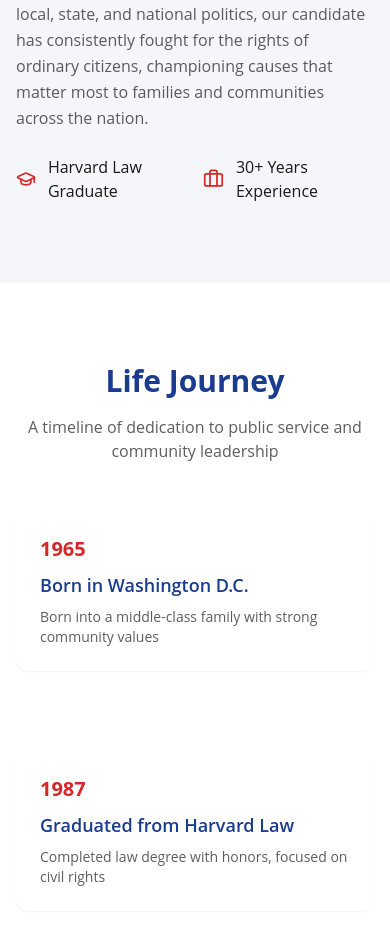
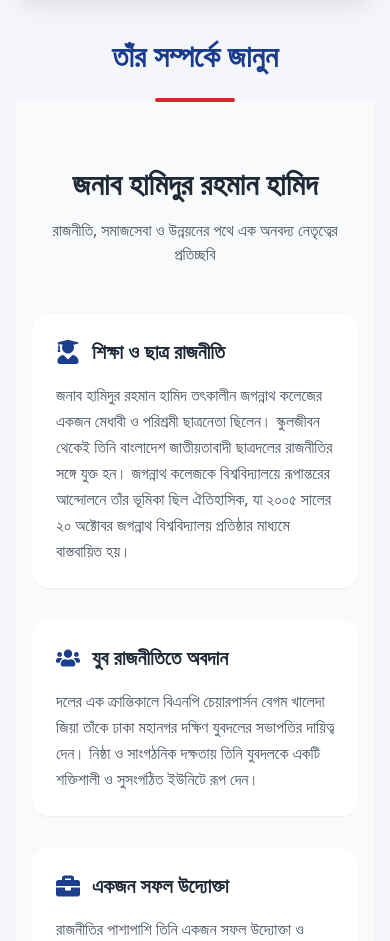
Before and after one commit to Mahii-11/political001, a React (Vite) app: page /biography in a window 390 px wide. Shown: the part 1056-1997 px from the top of the page. Built offline with nearby package versions, Linux system fonts and the light colour scheme.

Commit message:
initial comment

```diff
--- /dev/null
+++ b/src/components/BiographySection.jsx
@@ -0,0 +1,85 @@
+import {
+  FaUserGraduate,
+  FaUsers,
+  FaBriefcase,
+  FaHandsHelping,
+  FaLandmark,
+  FaBullhorn,
+} from "react-icons/fa";
+
+const sections = [
+  {
+    icon: <FaUserGraduate />,
+    title: "শিক্ষা ও ছাত্র রাজনীতি",
+    content:
+      "জনাব হামিদুর রহমান হামিদ তৎকালীন জগন্নাথ কলেজের একজন মেধাবী ও পরিশ্রমী ছাত্রনেতা ছিলেন। স্কুলজীবন থেকেই তিনি বাংলাদেশ জাতীয়তাবাদী ছাত্রদলের রাজনীতির সঙ্গে যুক্ত হন। জগন্নাথ কলেজকে বিশ্ববিদ্যালয়ে রূপান্তরের আন্দোলনে তাঁর ভূমিকা ছিল ঐতিহাসিক, যা ২০০৫ সালের ২০ অক্টোবর জগন্নাথ বিশ্ববিদ্যালয় প্রতিষ্ঠার মাধ্যমে বাস্তবায়িত হয়।",
+  },
+  {
+    icon: <FaUsers />,
+    title: "যুব রাজনীতিতে অবদান",
+    content:
+      "দলের এক ক্রান্তিকালে বিএনপি চেয়ারপার্সন বেগম খালেদা জিয়া তাঁকে ঢাকা মহানগর দক্ষিণ যুবদলের সভাপতির দায়িত্ব দেন। নিষ্ঠা ও সাংগঠনিক দক্ষতায় তিনি যুবদলকে একটি শক্তিশালী ও সুসংগঠিত ইউনিটে রূপ দেন।",
+  },
+  {
+    icon: <FaBriefcase />,
+    title: "একজন সফল উদ্যোক্তা",
+    content:
+      "রাজনীতির পাশাপাশি তিনি একজন সফল উদ্যোক্তা ও ব্যবসায়ী। সততা ও পরিশ্রমের মাধ্যমে তিনি ব্যবসায়িক অঙ্গনে সুনাম অর্জন করেন এবং তাঁর প্রতিষ্ঠিত প্রতিষ্ঠানসমূহের মাধ্যমে শত শত যুবকের কর্মসংস্থান সৃষ্টি হয়েছে।",
+  },
+  {
+    icon: <FaHandsHelping />,
+    title: "সমাজসেবায় নিবেদিত প্রাণ",
+    content:
+      "তিনি ‘মানবতার ফেরিওয়ালা’ হিসেবে পরিচিত। দুর্যোগে সাধারণ মানুষের পাশে দাঁড়ানো, শিক্ষা ও ধর্মীয় প্রতিষ্ঠান প্রতিষ্ঠা এবং অসাম্প্রদায়িক মূল্যবোধ লালন—সব ক্ষেত্রেই তাঁর অবদান প্রশংসনীয়।",
+  },
+  {
+    icon: <FaLandmark />,
+    title: "বর্তমান রাজনৈতিক অবস্থান",
+    content:
+      "বর্তমানে তিনি বাংলাদেশ জাতীয়তাবাদী দল (বিএনপি)-এর জাতীয় নির্বাহী কমিটির সদস্য। দলের ভারপ্রাপ্ত চেয়ারম্যান জনাব তারেক রহমানের নির্দেশনায় তিনি দলকে আরও গতিশীল করতে কাজ করে যাচ্ছেন।",
+  },
+  {
+    icon: <FaBullhorn />,
+    title: "তরুণ ও ব্যবসায়ীদের প্রতি বার্তা",
+    content:
+      "তিনি বিশ্বাস করেন—“ব্যবসায়ীরা বাঁচলে বাঁচবে দেশ।” তরুণদের উদ্যোক্তা হয়ে কর্মসংস্থান সৃষ্টির আহ্বান জানান এবং ব্যবসায়ীদের সৎ পথে ব্যবসা পরিচালনার পরামর্শ দেন।",
+  },
+];
+
+const BiographySection = () => {
+  return (
+    <section className="bg-gray-50 py-16">
+      <div className="max-w-6xl mx-auto px-4">
+        {/* Header */}
+        <div className="text-center mb-12">
+          <h2 className="text-3xl md:text-4xl font-bold text-gray-800">
+            জনাব হামিদুর রহমান হামিদ
+          </h2>
+          <p className="mt-4 text-gray-600 max-w-3xl mx-auto">
+            রাজনীতি, সমাজসেবা ও উন্নয়নের পথে এক অনবদ্য নেতৃত্বের প্রতিচ্ছবি
+          </p>
+        </div>
+
+        {/* Content */}
+        <div className="grid grid-cols-1 md:grid-cols-2 gap-8">
+          {sections.map((item, index) => (
+            <div
+              key={index}
+              className="bg-white rounded-2xl shadow-sm p-6 hover:shadow-md transition"
+            >
+              <div className="flex items-center mb-4">
+                <div className="text-primary text-2xl mr-3">{item.icon}</div>
+                <h3 className="text-xl font-semibold text-gray-800">
+                  {item.title}
+                </h3>
+              </div>
+              <p className="text-gray-600 leading-relaxed">{item.content}</p>
+            </div>
+          ))}
+        </div>
+      </div>
+    </section>
+  );
+};
+
+export default BiographySection;
--- a/src/pages/Biography.jsx
+++ b/src/pages/Biography.jsx
@@ -2,70 +2,68 @@
 import { motion } from "framer-motion";
 import { Navbar } from "../components/layout/Navbar";
 import { Footer } from "../components/layout/Footer";
-import {
-  Award,
-  BookOpen,
-  Briefcase,
-  GraduationCap,
-  Heart,
-  Users,
-} from "lucide-react";
+import { Award, BookOpen, Heart, Users } from "lucide-react";
 import { Card, CardContent } from "../components/ui/card";
+import BiographySection from "../components/BiographySection";
 
 const timeline = [
   {
-    year: "1965",
-    title: "Born in Washington D.C.",
-    description: "Born into a middle-class family with strong community values",
+    year: "১৯৬৫",
+    title: "জন্ম ও শৈশব",
+    description:
+      "সমাজমনস্ক ও মূল্যবোধসম্পন্ন একটি মধ্যবিত্ত পরিবারে জন্মগ্রহণ করেন",
   },
   {
-    year: "1987",
-    title: "Graduated from Harvard Law",
-    description: "Completed law degree with honors, focused on civil rights",
+    year: "১৯৮৭",
+    title: "আইনশাস্ত্রে স্নাতক ডিগ্রি অর্জন",
+    description:
+      "সম্মানের সাথে আইনশাস্ত্রে স্নাতক সম্পন্ন করেন এবং নাগরিক অধিকার বিষয়ে বিশেষ মনোযোগ দেন",
   },
   {
-    year: "1990",
-    title: "Started Community Work",
+    year: "১৯৯০",
+    title: "সামাজিক কর্মকাণ্ডের সূচনা",
     description:
-      "Began working with local communities on social welfare programs",
+      "স্থানীয় জনগণের কল্যাণে বিভিন্ন সামাজিক উন্নয়নমূলক কার্যক্রমে যুক্ত হন",
   },
   {
-    year: "2000",
-    title: "Elected to City Council",
-    description: "First step into public office serving the people",
+    year: "২০০০",
+    title: "জনপ্রতিনিধিত্বের সূচনা",
+    description: "জনগণের সেবায় প্রথমবারের মতো জনপ্রতিনিধি হিসেবে নির্বাচিত হন",
   },
   {
-    year: "2010",
-    title: "State Senator",
-    description: "Elected to represent citizens at the state level",
+    year: "২০১০",
+    title: "রাষ্ট্রীয় পর্যায়ের নেতৃত্ব",
+    description:
+      "রাষ্ট্রীয় পর্যায়ে নাগরিকদের প্রতিনিধিত্ব করার দায়িত্ব লাভ করেন",
   },
   {
-    year: "2020",
-    title: "Presidential Campaign",
-    description: "Announced candidacy to lead the nation forward",
+    year: "২০২০",
+    title: "জাতীয় নেতৃত্বের প্রত্যয়",
+    description:
+      "দেশকে সামনের দিকে এগিয়ে নেওয়ার লক্ষ্যে জাতীয় পর্যায়ের নেতৃত্বে এগিয়ে আসেন",
   },
 ];
 
 const achievements = [
   {
     icon: Award,
-    title: "Leadership Award",
-    description: "National Excellence in Public Service 2018",
+    title: "নেতৃত্বে সম্মাননা",
+    description: "জনসেবায় অসামান্য অবদানের জন্য জাতীয় স্বীকৃতি (২০১৮)",
   },
   {
     icon: Users,
-    title: "Community Hero",
-    description: "Recognition for social welfare initiatives",
+    title: "সমাজসেবায় অনন্য অবদান",
+    description: "সামাজিক কল্যাণমূলক উদ্যোগে বিশেষ স্বীকৃতি লাভ",
   },
   {
     icon: BookOpen,
-    title: "Published Author",
-    description: "Best-selling book on governance reform",
+    title: "প্রকাশিত লেখক",
+    description: "রাষ্ট্র পরিচালনা ও সংস্কার বিষয়ে জনপ্রিয় গ্রন্থের প্রণেতা",
   },
   {
     icon: Heart,
-    title: "Humanitarian",
-    description: "Founded 3 charitable organizations",
+    title: "মানবতার সেবক",
+    description: "তিনটি দাতব্য প্রতিষ্ঠানের প্রতিষ্ঠাতা ও সমর্থক",
   },
 ];
 
@@ -78,26 +76,24 @@ export default function Biography() {
           <div
             className="absolute inset-0 bg-cover bg-center bg-no-repeat"
             style={{
-              backgroundImage: `linear-gradient(rgba(26, 60, 142, 0.9), rgba(26, 60, 142, 0.9)), url('https://images.unsplash.com/photo-1529107386315-e1a2ed48a620?w=1920&q=80')`,
+              backgroundImage: `linear-gradient(to right, rgba(18, 42, 110, 0.95) 0%, rgba(18, 42, 110, 0.85) 45%, rgba(18, 42, 110, 0.25) 100%), url('/images/bgimage.png')`,
             }}
           />
           <div className="relative z-10 max-w-7xl mx-auto px-4 md:px-8 text-center">
             <motion.h1
               initial={{ opacity: 0, y: 20 }}
               animate={{ opacity: 1, y: 0 }}
-              className="text-4xl md:text-5xl font-bold text-white mb-4"
+              className="text-2xl md:text-3xl font-bold text-white mb-4"
               data-testid="text-biography-title"
             >
-              Biography
+              জনাব হামিদুর রহমান হামিদ – জীবনবৃত্তান্ত
             </motion.h1>
             <motion.p
               initial={{ opacity: 0, y: 20 }}
               animate={{ opacity: 1, y: 0 }}
               transition={{ delay: 0.1 }}
               className="text-white/80 text-lg"
-            >
-              Home / Biography
-            </motion.p>
+            ></motion.p>
           </div>
         </section>
 
@@ -111,7 +107,7 @@ export default function Biography() {
                 transition={{ duration: 0.5 }}
               >
                 <img
-                  src="https://images.unsplash.com/photo-1507003211169-0a1dd7228f2d?w=600&h=700&fit=crop"
+                  src="images/hamid1.jpg"
                   alt="Candidate Portrait"
                   className="rounded-lg shadow-xl w-full max-w-md mx-auto"
                   data-testid="img-candidate-portrait"
@@ -124,35 +120,16 @@ export default function Biography() {
                 viewport={{ once: true }}
                 transition={{ duration: 0.5 }}
               >
-                <h2 className="text-3xl md:text-4xl font-bold text-political-blue mb-6">
-                  About Our Leader
-                </h2>
-                <p className="text-political-dark/70 mb-6 leading-relaxed">
-                  A dedicated public servant with over 30 years of experience in
-                  community development and governance. Born and raised with
-                  strong values of integrity, service, and commitment to the
-                  people.
-                </p>
-                <p className="text-political-dark/70 mb-6 leading-relaxed">
-                  Throughout a distinguished career spanning local, state, and
-                  national politics, our candidate has consistently fought for
-                  the rights of ordinary citizens, championing causes that
-                  matter most to families and communities across the nation.
-                </p>
-                <div className="grid grid-cols-2 gap-4">
-                  <div className="flex items-center gap-3">
-                    <GraduationCap className="w-6 h-6 text-political-red" />
-                    <span className="text-political-dark font-medium">
-                      Harvard Law Graduate
-                    </span>
-                  </div>
-                  <div className="flex items-center gap-3">
-                    <Briefcase className="w-6 h-6 text-political-red" />
-                    <span className="text-political-dark font-medium">
-                      30+ Years Experience
-                    </span>
+                <div className="items-center text-center">
+                  <h2 className="text-3xl md:text-4xl font-bold text-political-blue mb-6">
+                    তাঁর সম্পর্কে জানুন
+                  </h2>
+                  <div className="flex justify-center mt-4">
+                    <span className="w-20 h-1 bg-political-red rounded-full"></span>
                   </div>
                 </div>
+
+                <BiographySection />
               </motion.div>
             </div>
           </div>
@@ -167,11 +144,10 @@ export default function Biography() {
               className="text-center mb-12"
             >
               <h2 className="text-3xl md:text-4xl font-bold text-political-blue mb-4">
-                Life Journey
+                জীবনের যাত্রা
               </h2>
               <p className="text-political-dark/70 max-w-2xl mx-auto">
-                A timeline of dedication to public service and community
-                leadership
+                জনসেবা ও সম্প্রদায় নেতৃত্বে নিবেদিত এক জীবনকাল
               </p>
             </motion.div>
 
@@ -229,7 +205,7 @@ export default function Biography() {
               className="text-center mb-12"
             >
               <h2 className="text-3xl md:text-4xl font-bold text-political-blue mb-4">
-                Awards & Recognition
+                অর্জন ও সম্মাননা
               </h2>
             </motion.div>
 
--- a/src/pages/ComingSoon.jsx
+++ b/src/pages/ComingSoon.jsx
@@ -90,7 +90,7 @@ export default function ComingSoon() {
               className="text-4xl md:text-5xl lg:text-6xl font-bold text-white mb-6"
               data-testid="text-coming-soon-title"
             >
-              Coming Soon
+              শীঘ্রই আসছে
             </motion.h1>
 
             <motion.p
@@ -99,8 +99,8 @@ export default function ComingSoon() {
               transition={{ duration: 0.5, delay: 0.2 }}
               className="text-white/80 text-lg md:text-xl mb-12 max-w-xl mx-auto"
             >
-              We're working hard to bring you something amazing. Stay tuned for
-              exciting updates!
+              আমরা আপনাদের জন্য বিশেষ কিছু নিয়ে আসতে নিরলসভাবে কাজ করছি। দারুণ
+              সব আপডেটের জন্য আমাদের সাথেই থাকুন!
             </motion.p>
 
             <motion.div
--- a/src/pages/Volunteer.jsx
+++ b/src/pages/Volunteer.jsx
@@ -48,35 +48,39 @@ const volunteerSchema = z.object({
 const benefits = [
   {
     icon: Heart,
-    title: "Make a Difference",
-    description: "Be part of real change in your community and nation",
+    title: "পরিবর্তনের অংশ হোন",
+    description:
+      "আপনার ছোট একটি উদ্যোগও সমাজে বড় পরিবর্তন আনতে পারে। নিজের কমিউনিটি ও দেশের কল্যাণে বাস্তব ও ইতিবাচক পরিবর্তনের অংশ হয়ে উঠুন।",
   },
   {
     icon: Users,
-    title: "Join a Community",
-    description: "Connect with like-minded individuals who share your values",
+    title: "একটি শক্তিশালী কমিউনিটিতে যুক্ত হন",
+    description:
+      "আপনার মতো একই আদর্শ ও মূল্যবোধে বিশ্বাসী মানুষের সঙ্গে পরিচিত হন। একসাথে কাজ করুন, শিখুন এবং একটি ঐক্যবদ্ধ কমিউনিটি গড়ে তুলুন।",
   },
   {
     icon: Calendar,
-    title: "Flexible Schedule",
-    description: "Volunteer at times that work best for your lifestyle",
+    title: "নমনীয় সময়সূচি",
+    description:
+      "আপনার পড়াশোনা, চাকরি বা ব্যক্তিগত জীবনের সঙ্গে সামঞ্জস্য রেখে স্বেচ্ছাসেবী কার্যক্রমে অংশ নেওয়ার সুযোগ উপভোগ করুন।",
   },
   {
     icon: Award,
-    title: "Gain Experience",
-    description: "Develop leadership and organizational skills",
+    title: "মূল্যবান অভিজ্ঞতা অর্জন করুন",
+    description:
+      "নেতৃত্ব, সংগঠন এবং দলগত কাজের বাস্তব অভিজ্ঞতা অর্জন করুন, যা আপনার ব্যক্তিগত ও পেশাগত জীবনে দীর্ঘমেয়াদে উপকারে আসবে।",
   },
 ];
 
 const roles = [
-  "Door-to-Door Canvassing",
-  "Phone Banking",
-  "Event Organization",
-  "Social Media",
-  "Administrative Support",
-  "Graphic Design",
-  "Content Writing",
-  "Translation Services",
+  "ঘরে ঘরে প্রচারণা (ডোর-টু-ডোর ক্যাম্পেইন)",
+  "ফোন কলের মাধ্যমে জনসংযোগ",
+  "ইভেন্ট ও কর্মসূচি ব্যবস্থাপনা",
+  "সোশ্যাল মিডিয়া পরিচালনা",
+  "প্রশাসনিক সহায়তা",
+  "গ্রাফিক ডিজাইন",
+  "কনটেন্ট লেখা",
+  "অনুবাদ সেবা",
 ];
 
 export default function Volunteer() {
@@ -124,7 +128,7 @@ export default function Volunteer() {
           <div
             className="absolute inset-0 bg-cover bg-center bg-no-repeat"
             style={{
-              backgroundImage: `linear-gradient(rgba(26, 60, 142, 0.9), rgba(26, 60, 142, 0.9)), url('https://images.unsplash.com/photo-1559523182-a284c3fb7cff?w=1920&q=80')`,
+              backgroundImage: `linear-gradient(to right, rgba(18, 42, 110, 0.95) 0%, rgba(18, 42, 110, 0.85) 45%, rgba(18, 42, 110, 0.25) 100%), url('/images/bgimage.png')`,
             }}
           />
           <div className="relative z-10 max-w-7xl mx-auto px-4 md:px-8 text-center">
@@ -134,7 +138,8 @@ export default function Volunteer() {
               className="text-4xl md:text-5xl font-bold text-white mb-4"
               data-testid="text-volunteer-title"
             >
-              Become a Volunteer
+              উন্নত আগামী বিনির্মাণে, হামিদুর রহমান হামিদের নেতৃত্বে ঐক্যবদ্ধ
+              হোন!
             </motion.h1>
             <motion.p
               initial={{ opacity: 0, y: 20 }}
@@ -142,7 +147,7 @@ export default function Volunteer() {
               transition={{ delay: 0.1 }}
               className="text-white/80 text-lg"
             >
-              Home / Volunteer
+              স্বেচ্ছাসেবক হোন
             </motion.p>
           </div>
         </section>
@@ -156,11 +161,11 @@ export default function Volunteer() {
               className="text-center mb-12"
             >
               <h2 className="text-3xl md:text-4xl font-bold text-political-blue mb-4">
-                Why Volunteer With Us?
+                আমাদের সঙ্গে স্বেচ্ছাসেবক হবেন কেন?
               </h2>
               <p className="text-political-dark/70 max-w-2xl mx-auto">
-                Join thousands of dedicated volunteers who are making a
-                difference in their communities.
+                হাজারো নিবেদিত স্বেচ্ছাসেবকের সঙ্গে যুক্ত হন, যারা নিজ নিজ
+                কমিউনিটিতে বাস্তব পরিবর্তন এনে দিচ্ছেন।
               </p>
             </motion.div>
 
@@ -202,17 +207,17 @@ export default function Volunteer() {
                 transition={{ duration: 0.5 }}
               >
                 <h2 className="text-3xl font-bold text-political-blue mb-6">
-                  Join Our Team
+                  আমাদের দলে যোগ দিন
                 </h2>
                 <p className="text-political-dark/70 mb-8">
-                  Fill out the form to register as a volunteer. We welcome
-                  people from all backgrounds and skill levels. Together, we can
-                  make a difference.
+                  স্বেচ্ছাসেবক হিসেবে নিবন্ধনের জন্য নিচের ফর্মটি পূরণ করুন।
+                  আমরা সব ধরনের পটভূমি ও দক্ষতার মানুষকে স্বাগত জানাই। একসাথে
+                  কাজ করে আমরা সমাজে বাস্তব পরিবর্তন আনতে পারি।
                 </p>
 
                 <div className="space-y-4">
                   <h3 className="font-semibold text-political-dark">
-                    Available Roles:
+                    উপলব্ধ দায়িত্বসমূহ:
                   </h3>
                   <div className="grid grid-cols-1 sm:grid-cols-2 gap-3">
                     {roles.map((role) => (
@@ -237,7 +242,7 @@ export default function Volunteer() {
                 <Card className="bg-political-light border-0 shadow-lg">
                   <CardContent className="p-8">
                     <h3 className="text-2xl font-bold text-political-blue mb-6">
-                      Volunteer Registration
+                      স্বেচ্ছাসেবক নিবন্ধন
                     </h3>
                     <Form {...form}>
                       <form
@@ -250,10 +255,10 @@ export default function Volunteer() {
                             name="name"
                             render={({ field }) => (
                               <FormItem>
-                                <FormLabel>Full Name</FormLabel>
+                                <FormLabel>পূর্ণ নাম</FormLabel>
                                 <FormControl>
                                   <Input
-                                    placeholder="John Doe"
+                                    placeholder=""
                                     {...field}
                                     data-testid="input-volunteer-name"
                                   />
@@ -267,10 +272,10 @@ export default function Volunteer() {
                             name="email"
                             render={({ field }) => (
                               <FormItem>
-                                <FormLabel>Email</FormLabel>
+                                <FormLabel>ইমেইল</FormLabel>
                                 <FormControl>
                                   <Input
-                                    placeholder="john@example.com"
+                                    placeholder="people@example.com"
                                     {...field}
                                     data-testid="input-volunteer-email"
                                   />
@@ -287,10 +292,10 @@ export default function Volunteer() {
                             name="phone"
                             render={({ field }) => (
                               <FormItem>
-                                <FormLabel>Phone Number</FormLabel>
+                                <FormLabel>ফোন নম্বর</FormLabel>
                                 <FormControl>
                                   <Input
-                                    placeholder="+1 (555) 123-4567"
+                                    placeholder="+০১৭১ ২৩৪ ৫৬৭৮"
                                     {...field}
                                     data-testid="input-volunteer-phone"
                                   />
@@ -304,7 +309,7 @@ export default function Volunteer() {
                             name="skills"
                             render={({ field }) => (
                               <FormItem>
-                                <FormLabel>Area of Interest</FormLabel>
+                                <FormLabel>আগ্রহের ক্ষেত্র</FormLabel>
                                 <Select
                                   onValueChange={field.onChange}
                                   defaultValue={field.value}
@@ -333,10 +338,10 @@ export default function Volunteer() {
                           name="address"
                           render={({ field }) => (
                             <FormItem>
-                              <FormLabel>Address</FormLabel>
+                              <FormLabel>ঠিকানা</FormLabel>
                               <FormControl>
                                 <Input
-                                  placeholder="Your address"
+                                  placeholder="আপনার ঠিকানা লিখুন"
                                   {...field}
                                   data-testid="input-volunteer-address"
                                 />
@@ -351,12 +356,10 @@ export default function Volunteer() {
                           name="message"
                           render={({ field }) => (
                             <FormItem>
-                              <FormLabel>
-                                Additional Message (Optional)
-                              </FormLabel>
+                              <FormLabel>অতিরিক্ত বার্তা (ঐচ্ছিক)</FormLabel>
                               <FormControl>
                                 <Textarea
-                                  placeholder="Tell us about yourself..."
+                                  placeholder="নিজের সম্পর্কে সংক্ষেপে লিখুন…"
                                   className="min-h-[100px] resize-none"
                                   {...field}
                                   data-testid="input-volunteer-message"
@@ -378,7 +381,7 @@ export default function Volunteer() {
                           )}
                           {volunteerMutation.isPending
                             ? "Submitting..."
-                            : "Submit Application"}
+                            : "আবেদন জমা দিন"}
                         </Button>
                       </form>
                     </Form>
```
